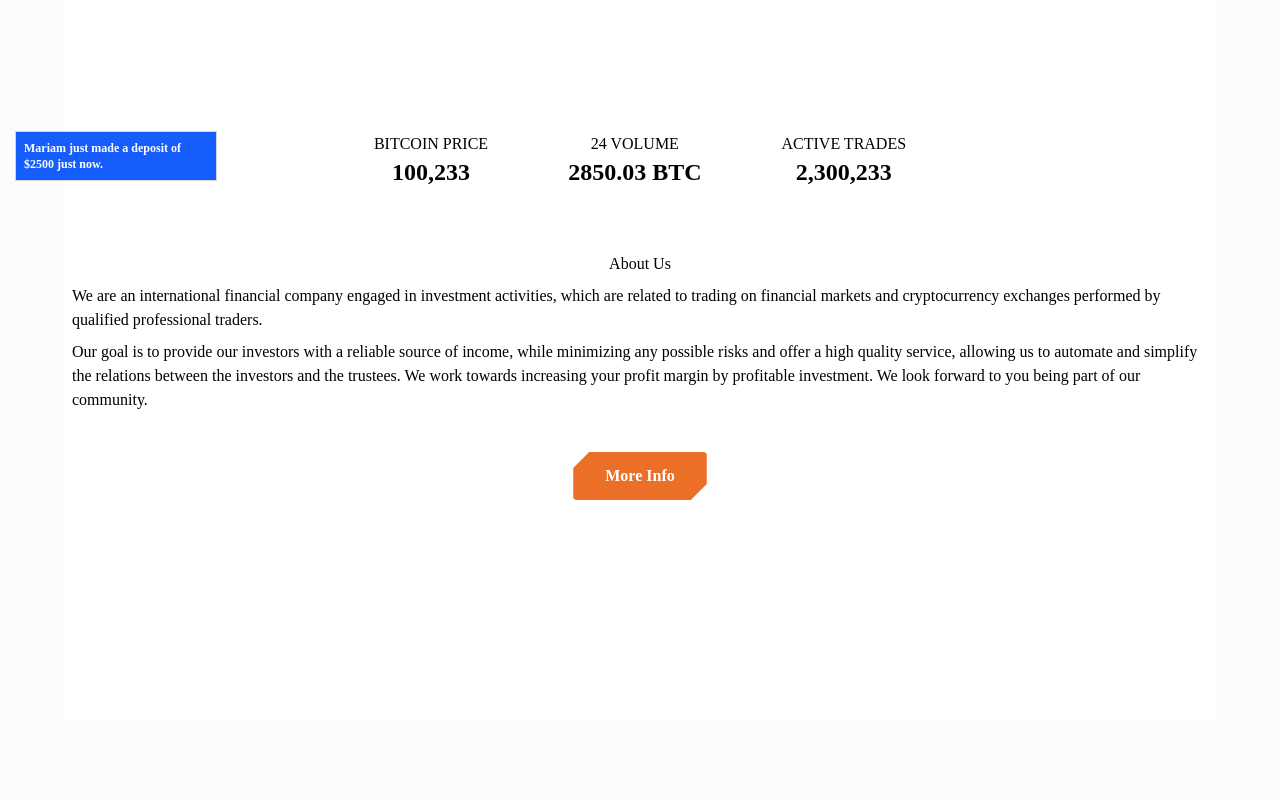
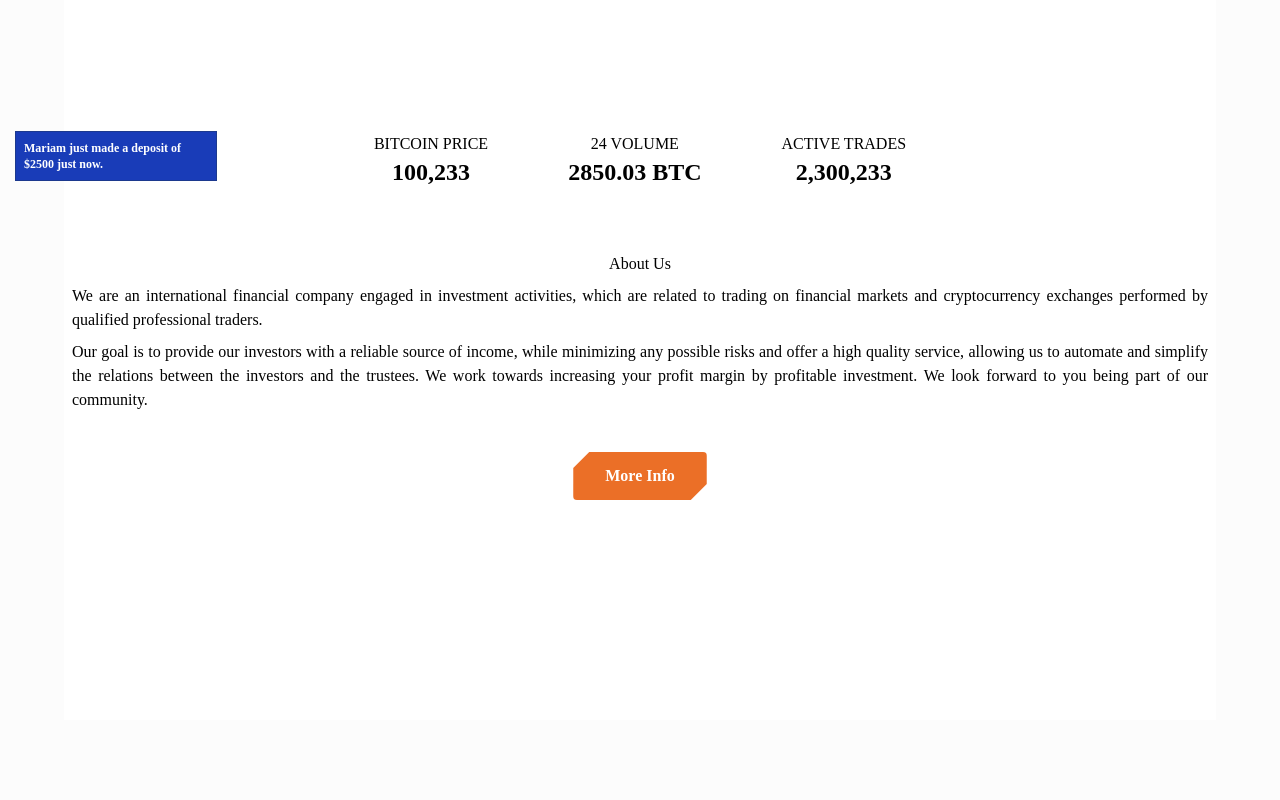
Before and after one commit to thenoobchad/mobit, a Next.js app: page / in a window 1280 px wide. Shown: the part 700-1500 px from the top of the page. Built offline with nearby package versions, Linux system fonts and the light colour scheme; a web font is replaced by a local one.

Commit message:
chore:added newsletter

```diff
--- a/src/app/(root)/page.tsx
+++ b/src/app/(root)/page.tsx
@@ -1,4 +1,4 @@
-import { HandCoins, User, UserCircle, UserRound, Wallet } from "lucide-react";
+import { HandCoins, Mail, User, UserCircle, UserRound, Wallet } from "lucide-react";
 
 
 
@@ -103,13 +103,13 @@ export default async function Home() {
           </div>
 
           <h4>About Us</h4>
-          <p>
+          <p className="text-justify">
             We are an international financial company engaged in investment
             activities, which are related to trading on financial markets and
             cryptocurrency exchanges performed by qualified professional
             traders.
           </p>
-          <p>
+          <p className="text-justify">
             Our goal is to provide our investors with a reliable source of
             income, while minimizing any possible risks and offer a high quality
             service, allowing us to automate and simplify the relations between
@@ -276,6 +276,12 @@ export default async function Home() {
           </p>
 
           <Button title="Join Us" />
+          <div className="shadow-xs bg-white p-4 min-w-[400px]">
+            <h1 className="py-3 text-center">Subscribe Our Newsletter</h1>
+            <div className="flex outline outline-accent justify-between">
+              <input type="text" placeholder="Email address" className="px-4 outline-none"/><button className="p-2 px-3 bg-accent"><Mail className="text-white"/></button>
+            </div>
+          </div>
         </div>
         </section>
 
--- a/src/components/notifications.tsx
+++ b/src/components/notifications.tsx
@@ -54,7 +54,7 @@ export const Notifications = ({
   return (
     <div>
       {currentNotif && <div
-        className={`${isVisible ? "-translate-y-24" : ""} fixed -bottom-20 left-4 flex w-[200px] items-center justify-center  bg-blue-600 text-white p-2 outline outline-zinc-300 transition-all! delay-200! z-900`}
+        className={`${isVisible ? "-translate-y-24" : ""} fixed -bottom-20 left-4 flex w-[200px] items-center justify-center  bg-blue-800 text-white p-2 outline outline-blue-900 transition-all! delay-200! z-900`}
       >
         <p className="text-xs font-semibold">
           <span>{currentNotif.name}</span> just made a {currentNotif.type} of <span className="font-extrabold ">${currentNotif.amount}</span> just now.
```
